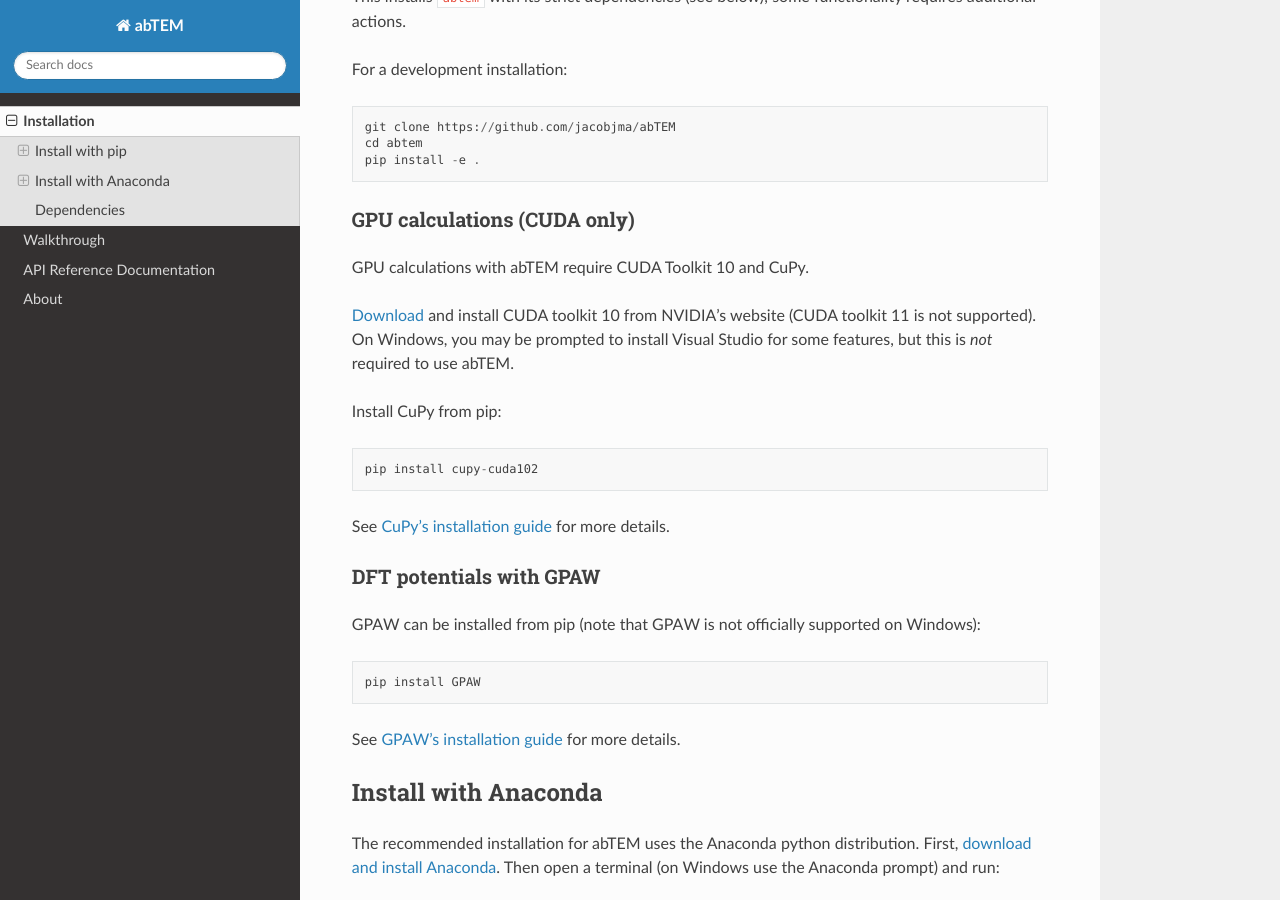
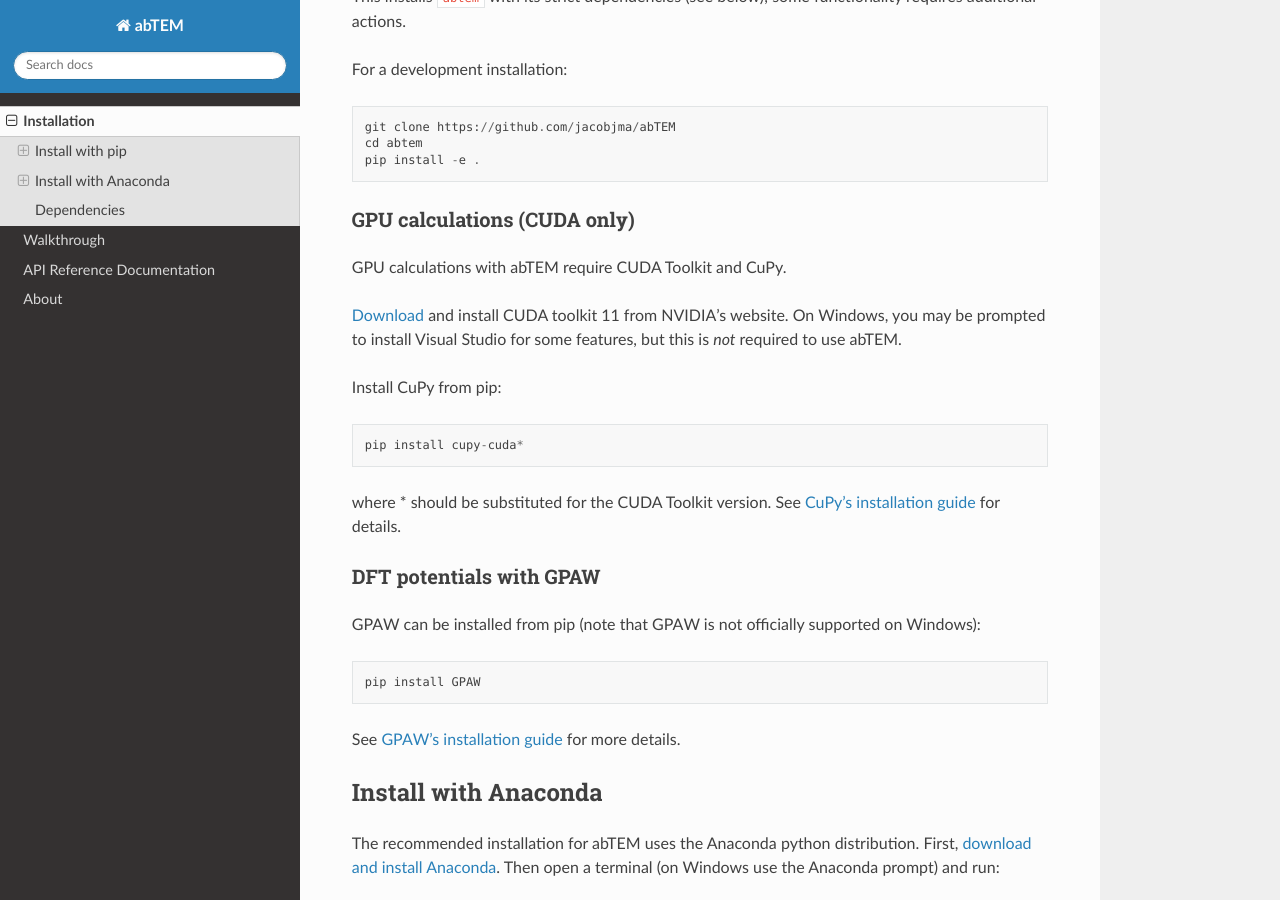
Before and after one commit to abTEM/abTEM, a Sphinx documentation site: the page built from docs/source/install.rst, in a window 1280 px wide and 900 px high, scrolled down 347 px. Built offline with Sphinx 7.4.7 and the Read the Docs theme 2.0.0, drawn with Linux system fonts in a browser that asks for light colours; pages that are not in the unit, such as notebooks, are missing from menus.

Commit message:
fixed install instruction to reflect that cuda toolkit 11 is supported by CuPy

```diff
--- a/docs/source/install.rst
+++ b/docs/source/install.rst
@@ -17,15 +17,15 @@
 
 GPU calculations (CUDA only)
 ****************************
-GPU calculations with abTEM require CUDA Toolkit 10 and CuPy.
+GPU calculations with abTEM require CUDA Toolkit and CuPy.
 
-`Download <https://developer.nvidia.com/cuda-10.2-download-archive>`_ and install CUDA toolkit 10 from NVIDIA's website (CUDA toolkit 11 is not supported). On Windows, you may be prompted to install Visual Studio for some features, but this is *not* required to use abTEM.
+`Download <https://developer.nvidia.com/cuda-10.2-download-archive>`_ and install CUDA toolkit 11 from NVIDIA's website. On Windows, you may be prompted to install Visual Studio for some features, but this is *not* required to use abTEM.
 
 Install CuPy from pip::
 
-    pip install cupy-cuda102
+    pip install cupy-cuda*
 
-See `CuPy's installation guide <https://docs.cupy.dev/en/stable/install.html>`_ for more details.
+where * should be substituted for the CUDA Toolkit version. See `CuPy's installation guide <https://docs.cupy.dev/en/stable/install.html>`_ for details.
 
 DFT potentials with GPAW
 ************************
```
